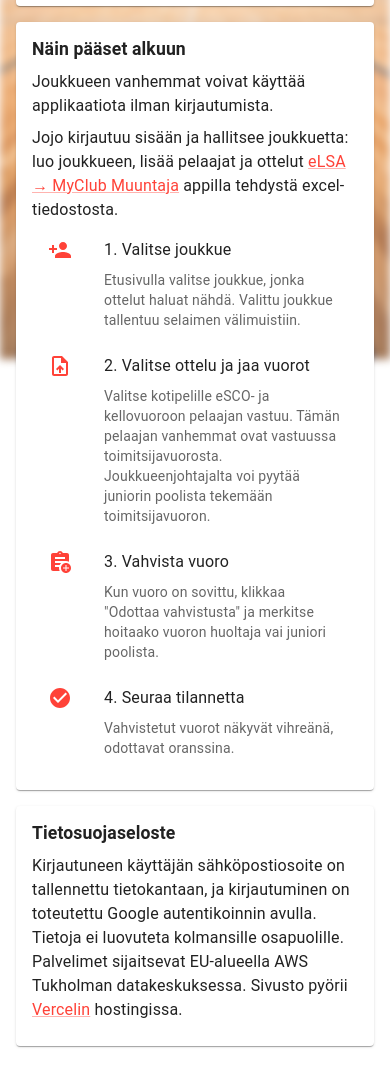
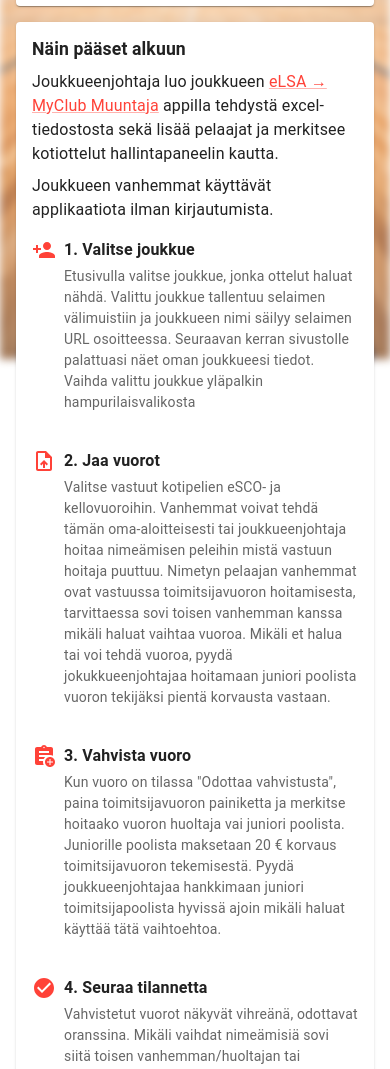
Before and after one commit to kirkkala/homegame-officials, a Next.js app: page /kayttoohjeet in a window 390 px wide. Shown: the part 485-1554 px from the top of the page. Built offline with nearby package versions, Linux system fonts and the light colour scheme; no server answers; what @mui/material-nextjs would draw is missing.

Commit message:
Instructions update + mobile UX

```diff
--- a/app/kayttoohjeet/page.tsx
+++ b/app/kayttoohjeet/page.tsx
@@ -58,50 +58,53 @@ export default function KaijttoohjeetPage() {
             Näin pääset alkuun
           </Typography>
           <Typography>
-            Joukkueen vanhemmat voivat käyttää applikaatiota ilman kirjautumista.
-          </Typography>
-          <Typography>
-            Jojo kirjautuu sisään ja hallitsee joukkuetta: luo joukkueen, lisää pelaajat ja ottelut{" "}
+            Joukkueenjohtaja luo joukkueen{" "}
             <Link href="https://elsa-myclub.hnmky.fi/" target="_blank" rel="noopener">
               eLSA → MyClub Muuntaja
             </Link>{" "}
-            appilla tehdystä excel-tiedostosta.
+            appilla tehdystä excel-tiedostosta sekä lisää pelaajat ja merkitsee kotiottelut
+            hallintapaneelin kautta.
           </Typography>
-          <List sx={{ py: 0 }}>
-            <ListItem sx={{ alignItems: "flex-start" }}>
-              <ListItemIcon>
+          <Typography>Joukkueen vanhemmat käyttävät applikaatiota ilman kirjautumista.</Typography>
+          <List className="steps-list">
+            <ListItem className="steps-list-item">
+              <ListItemIcon className="steps-list-icon">
                 <PersonAddIcon color="primary" />
               </ListItemIcon>
               <ListItemText
                 primary="1. Valitse joukkue"
-                secondary="Etusivulla valitse joukkue, jonka ottelut haluat nähdä. Valittu joukkue tallentuu selaimen välimuistiin."
+                secondary="Etusivulla valitse joukkue, jonka ottelut haluat nähdä. Valittu joukkue tallentuu selaimen välimuistiin ja joukkueen nimi säilyy selaimen URL osoitteessa. Seuraavan kerran sivustolle palattuasi näet oman joukkueesi tiedot. Vaihda valittu joukkue yläpalkin hampurilaisvalikosta"
+                className="steps-list-text"
               />
             </ListItem>
-            <ListItem sx={{ alignItems: "flex-start" }}>
-              <ListItemIcon>
+            <ListItem className="steps-list-item">
+              <ListItemIcon className="steps-list-icon">
                 <UploadFileIcon color="primary" />
               </ListItemIcon>
               <ListItemText
-                primary="2. Valitse ottelu ja jaa vuorot"
-                secondary="Valitse kotipelille eSCO- ja kellovuoroon pelaajan vastuu. Tämän pelaajan vanhemmat ovat vastuussa toimitsijavuorosta. Joukkueenjohtajalta voi pyytää juniorin poolista tekemään toimitsijavuoron."
+                primary="2. Jaa vuorot"
+                secondary="Valitse vastuut kotipelien eSCO- ja kellovuoroihin. Vanhemmat voivat tehdä tämän oma-aloitteisesti tai joukkueenjohtaja hoitaa nimeämisen peleihin mistä vastuun hoitaja puuttuu. Nimetyn pelaajan vanhemmat ovat vastuussa toimitsijavuoron hoitamisesta, tarvittaessa sovi toisen vanhemman kanssa mikäli haluat vaihtaa vuoroa. Mikäli et halua tai voi tehdä vuoroa, pyydä jokukkueenjohtajaa hoitamaan juniori poolista vuoron tekijäksi pientä korvausta vastaan."
+                className="steps-list-text"
               />
             </ListItem>
-            <ListItem sx={{ alignItems: "flex-start" }}>
-              <ListItemIcon>
+            <ListItem className="steps-list-item">
+              <ListItemIcon className="steps-list-icon">
                 <AssignmentAddIcon color="primary" />
               </ListItemIcon>
               <ListItemText
                 primary="3. Vahvista vuoro"
-                secondary='Kun vuoro on sovittu, klikkaa "Odottaa vahvistusta" ja merkitse hoitaako vuoron huoltaja vai juniori poolista.'
+                secondary='Kun vuoro on tilassa "Odottaa vahvistusta", paina toimitsijavuoron painiketta ja merkitse hoitaako vuoron huoltaja vai juniori poolista. Juniorille poolista maksetaan 20 € korvaus toimitsijavuoron tekemisestä. Pyydä joukkueenjohtajaa hankkimaan juniori toimitsijapoolista hyvissä ajoin mikäli haluat käyttää tätä vaihtoehtoa.'
+                className="steps-list-text"
               />
             </ListItem>
-            <ListItem sx={{ alignItems: "flex-start" }}>
-              <ListItemIcon>
+            <ListItem className="steps-list-item">
+              <ListItemIcon className="steps-list-icon">
                 <CheckCircleIcon color="primary" />
               </ListItemIcon>
               <ListItemText
                 primary="4. Seuraa tilannetta"
-                secondary="Vahvistetut vuorot näkyvät vihreänä, odottavat oranssina."
+                secondary="Vahvistetut vuorot näkyvät vihreänä, odottavat oranssina. Mikäli vaihdat nimeämisiä sovi siitä toisen vanhemman/huoltajan tai joukkueenjohtajan kanssa."
+                className="steps-list-text"
               />
             </ListItem>
           </List>
@@ -111,13 +114,28 @@ export default function KaijttoohjeetPage() {
             Tietosuojaseloste
           </Typography>
           <Typography>
-            Kirjautuneen käyttäjän sähköpostiosoite on tallennettu tietokantaan, ja kirjautuminen on
-            toteutettu Google autentikoinnin avulla. Tietoja ei luovuteta kolmansille osapuolille.
+            Pelajien nimet pyritään pitämään etu- tai lempiniminä jotta tietoja ei voi yhdistää
+            henkilöllisyyteen. Kirjautuneen käyttäjän sähköpostiosoite tallentuu tietokantaan.
+            Kirjautuminen on toteutettu Google autentikoinnin avulla, kirjautuminen vaatii
+            Google-tilin.
+          </Typography>
+          <Typography>
+            Applikaatioon tallennettuja tietoja ei luovuteta kolmansille osapuolille. Applikaation
+            hakukonenäkyvyys on estetty robots.txt tiedoston avulla.
+          </Typography>
+          <Typography>
             Palvelimet sijaitsevat EU-alueella AWS Tukholman datakeskuksessa. Sivusto pyörii{" "}
             <Link href="https://vercel.com/" target="_blank" rel="noopener">
               Vercelin
             </Link>{" "}
             hostingissa.
+          </Typography>
+          <Typography>
+            Lisätietoja applikaation kehittäjältä saa sähköpostitse{" "}
+            <Link href="mailto:timo.kirkkala@gmail.com?subject=Kotipelin toimitsijat -applikaatio">
+              timo.kirkkala@gmail.com
+            </Link>
+            .
           </Typography>
         </Paper>
       </Container>
--- a/src/theme/theme.ts
+++ b/src/theme/theme.ts
@@ -103,6 +103,70 @@ export const theme = createTheme({
             marginTop: 0,
             marginBottom: 0,
           },
+          "&.steps-list-text": {
+            "& .MuiListItemText-primary": {
+              fontWeight: 600,
+            },
+            "& .MuiListItemText-secondary": {
+              marginTop: 4,
+              lineHeight: 1.5,
+            },
+          },
+        },
+      },
+    },
+    MuiList: {
+      styleOverrides: {
+        root: {
+          "&.steps-list": {
+            paddingTop: 0,
+            paddingBottom: 0,
+            display: "flex",
+            flexDirection: "column",
+            gap: 12,
+            "@media (min-width: 600px)": {
+              gap: 8,
+            },
+          },
+        },
+      },
+    },
+    MuiListItem: {
+      styleOverrides: {
+        root: {
+          "&.steps-list-item": {
+            alignItems: "flex-start",
+            flexDirection: "row",
+            paddingLeft: 0,
+            paddingRight: 0,
+            paddingTop: 8,
+            paddingBottom: 8,
+            "@media (min-width: 600px)": {
+              paddingLeft: 8,
+              paddingRight: 8,
+              paddingTop: 4,
+              paddingBottom: 4,
+            },
+          },
+        },
+      },
+    },
+    MuiListItemIcon: {
+      styleOverrides: {
+        root: {
+          "&.steps-list-icon": {
+            minWidth: 32,
+            marginBottom: 0,
+            "& svg": {
+              fontSize: 24,
+            },
+            "@media (min-width: 600px)": {
+              minWidth: 40,
+              "& svg": {
+                fontSize: 24,
+              },
+            },
+          },
         },
       },
     },
```
Also changed, not shown: app/hallinta/page.tsx (+8 -1 lines).
